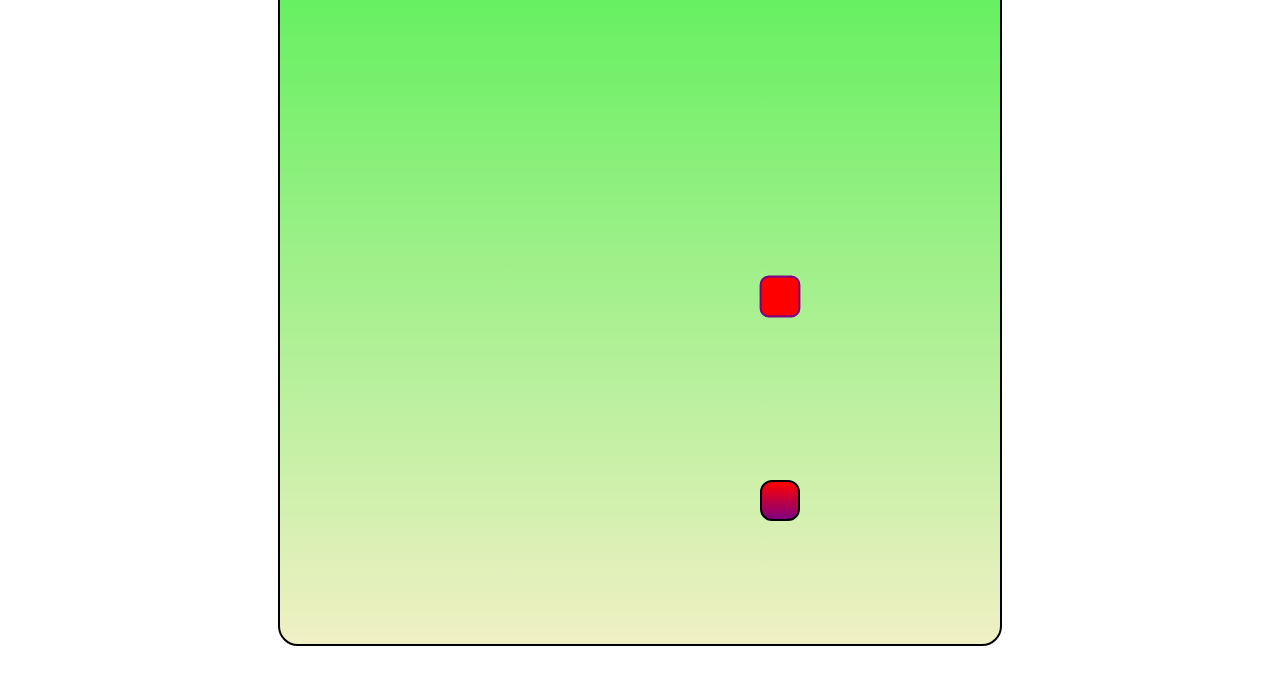
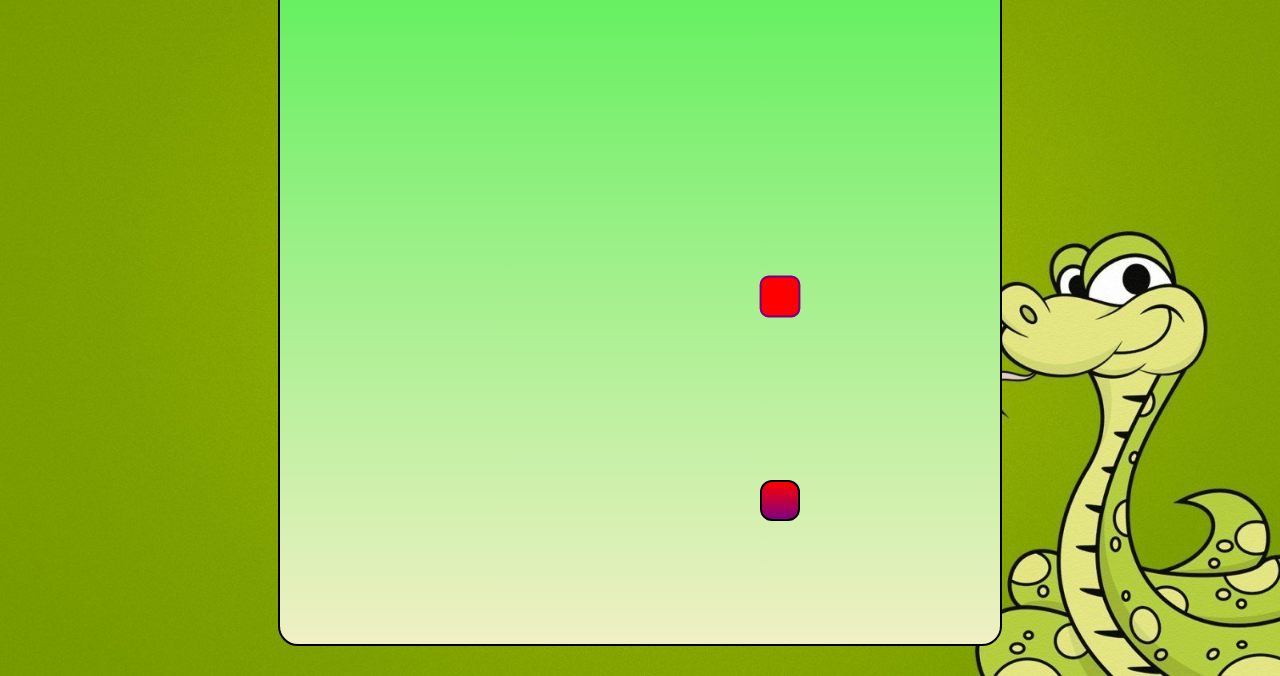
Before and after one commit to chananajatin/snake-game, a plain HTML site: page index.html in a window 1280 px wide. Shown: the part 124-800 px from the top of the page. Drawn offline with Linux system fonts and the light colour scheme; the site is published under a folder, as on GitHub Pages, so addresses that start at the root find nothing.

Commit message:
removed asset

```diff
--- a/style.css
+++ b/style.css
@@ -4,7 +4,7 @@
   margin: 0px;
 }
 .body {
-  background: url(/assets/snake\ game\ bg.jpg);
+  background: url(snake\ game\ bg.jpg);
   min-height: 100vh;
   background-size: 105vw 100vh;
   background-repeat: no-repeat;
```
Also changed, not shown: snake game bg.jpg (renamed from assets/snake game bg.jpg).
